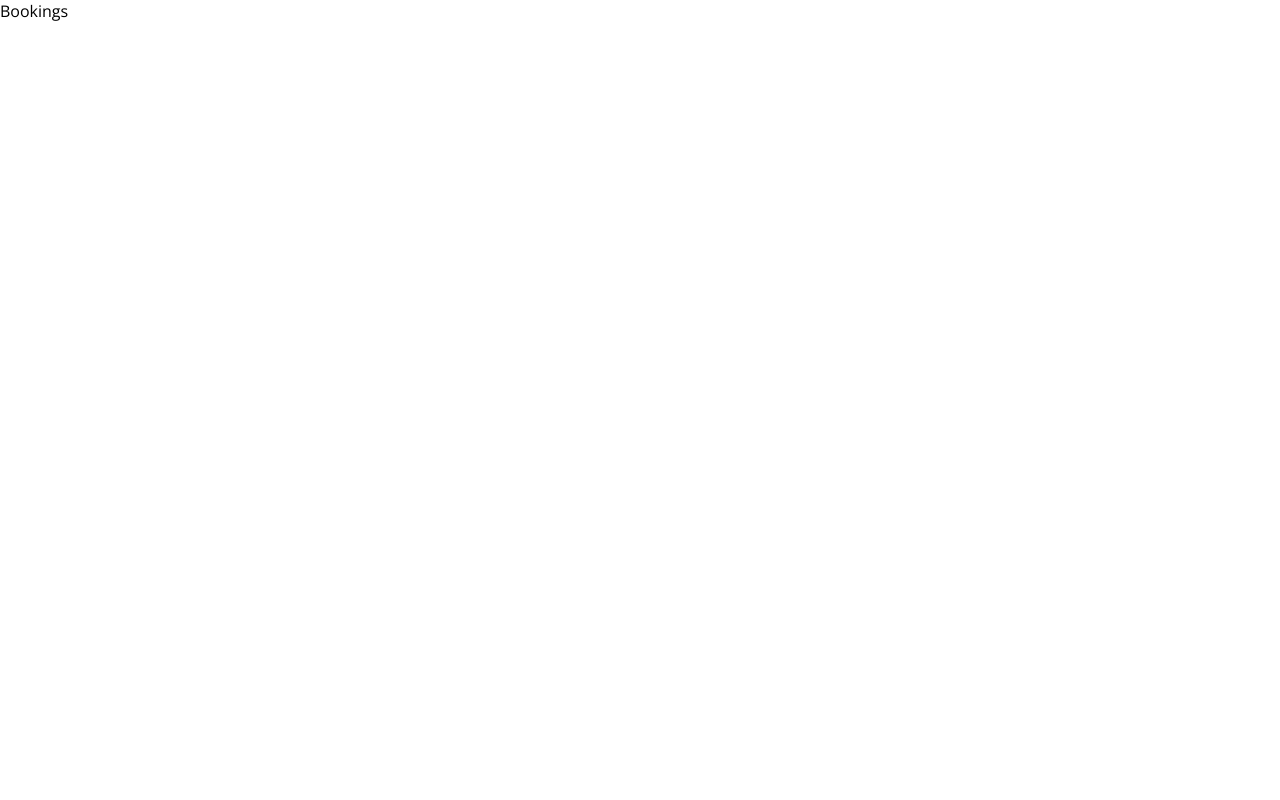
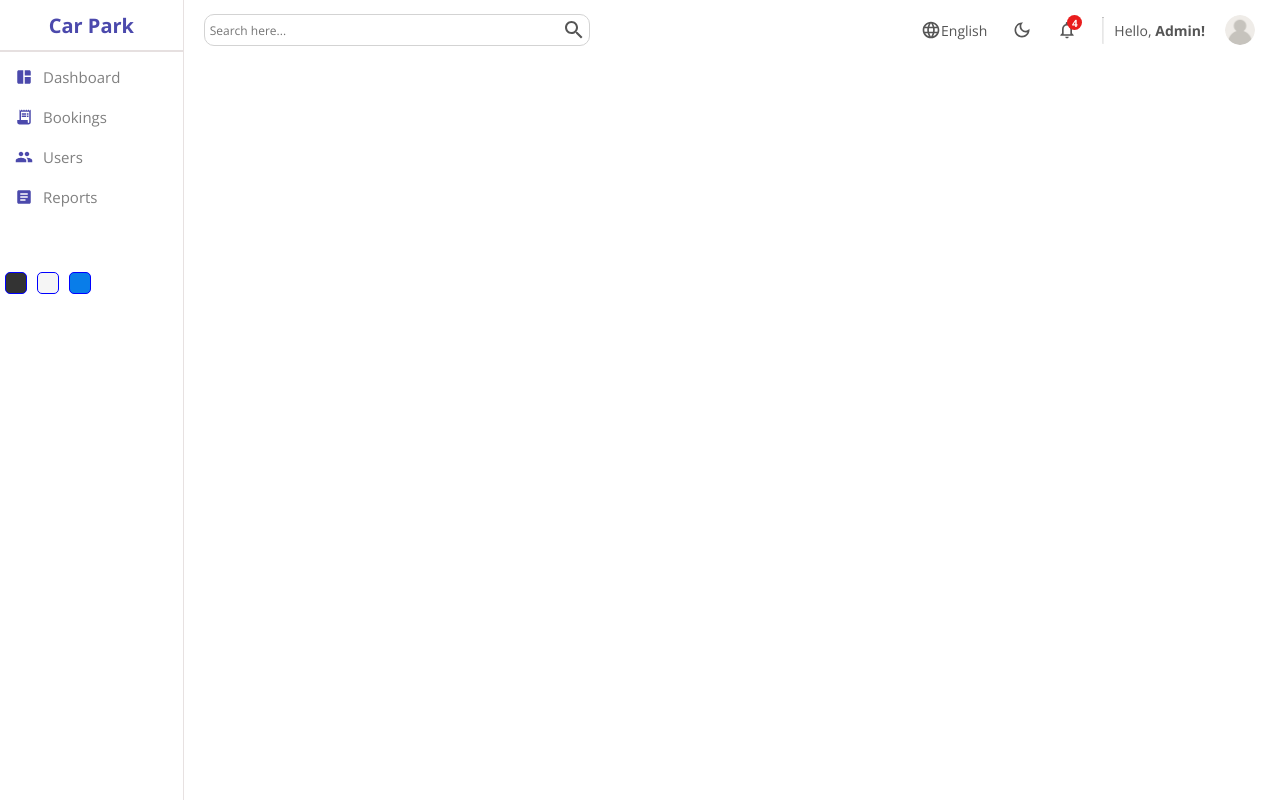
Before and after one commit to MennaEbied/Car-Parking-Dashboard, a React (Vite) app: page /bookings in a window 1280 px wide. Built offline with nearby package versions, Linux system fonts and the light colour scheme.

Commit message:
Add sidebar and navbar to pages

```diff
--- a/src/pages/bookings/Bookings.jsx
+++ b/src/pages/bookings/Bookings.jsx
@@ -1,8 +1,15 @@
+import Navbar from '../../components/navbar/Navbar'
+import Sidebar from '../../components/sidebar/Sidebar'
 import './bookings.scss'
 
 const Bookings = () => {
   return (
-    <div className='bookings'>Bookings</div>
+    <div className='bookings'>
+      <Sidebar/>
+      <div className="container">
+        <Navbar/>
+      </div>
+    </div>
   )
 }
 
--- a/src/pages/bookings/bookings.scss
+++ b/src/pages/bookings/bookings.scss
@@ -1,3 +1,7 @@
 .bookings{
-
+    display: flex;
+    width: 100%;
+    .container{
+        flex: 6;
+    }
 }
--- a/src/pages/reports/reports.scss
+++ b/src/pages/reports/reports.scss
@@ -1,3 +1,7 @@
 .reports{
-
+   display: flex;
+   width: 100%;
+   .container{
+    flex: 6;
+   }
 }
--- a/src/pages/users/users.scss
+++ b/src/pages/users/users.scss
@@ -1,3 +1,7 @@
 .users{
-
+    display: flex;
+    width: 100%;
+    .container{
+        flex: 6;
+    }
 }
```
Also changed, not shown: src/pages/reports/Reports.jsx (+8 -1 lines), src/pages/users/Users.jsx (+8 -1 lines).
